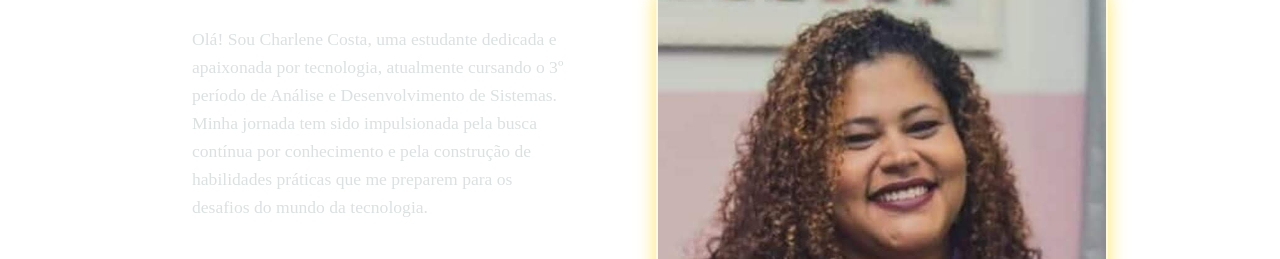
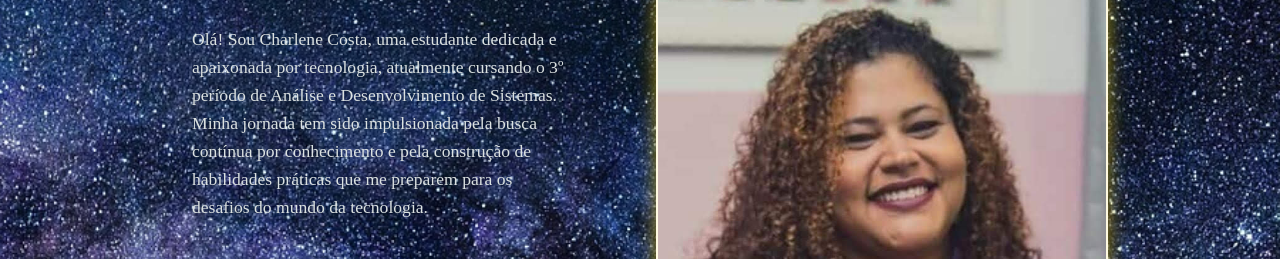
Before and after one commit to CharleneCosta85/portifolio, a plain HTML site: page index.html in a window 1280 px wide. Shown: the part 279-538 px from the top of the page. Drawn offline with nearby package versions, Linux system fonts and the light colour scheme.

Commit message:
imagem de fundo

```diff
--- a/styles/style.css
+++ b/styles/style.css
@@ -16,8 +16,8 @@
 body {
 box-sizing: border-box;
 background-color: transparent;
+background-image: url('../assets/milky-way-fundo.jpg');
 color: var(--cor-secundaria);
-background-image: url('assets/milky-way-fundo.jpg');
 flex-direction: column;
 background-size: cover;
 background-repeat: no-repeat;
```
